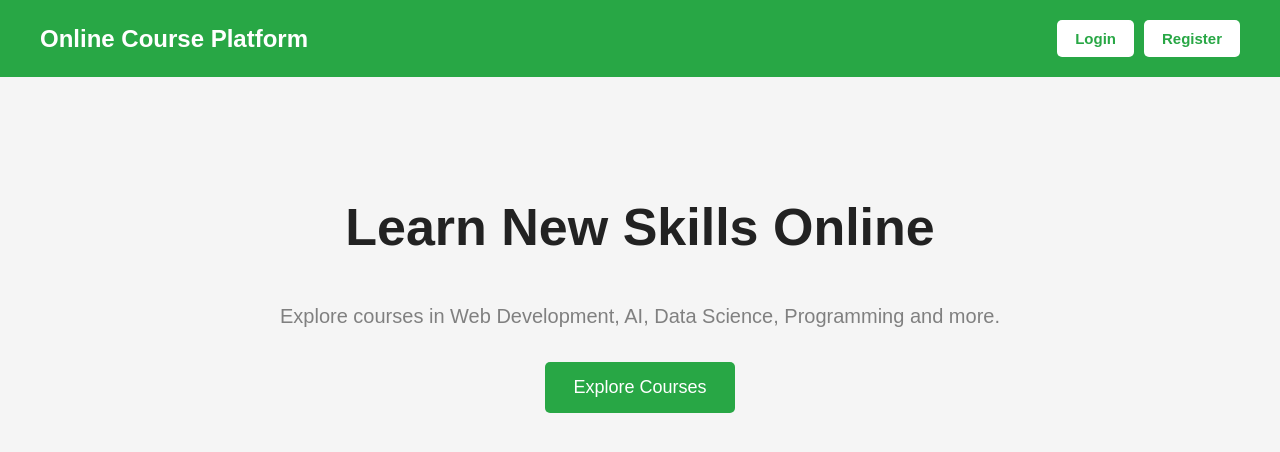
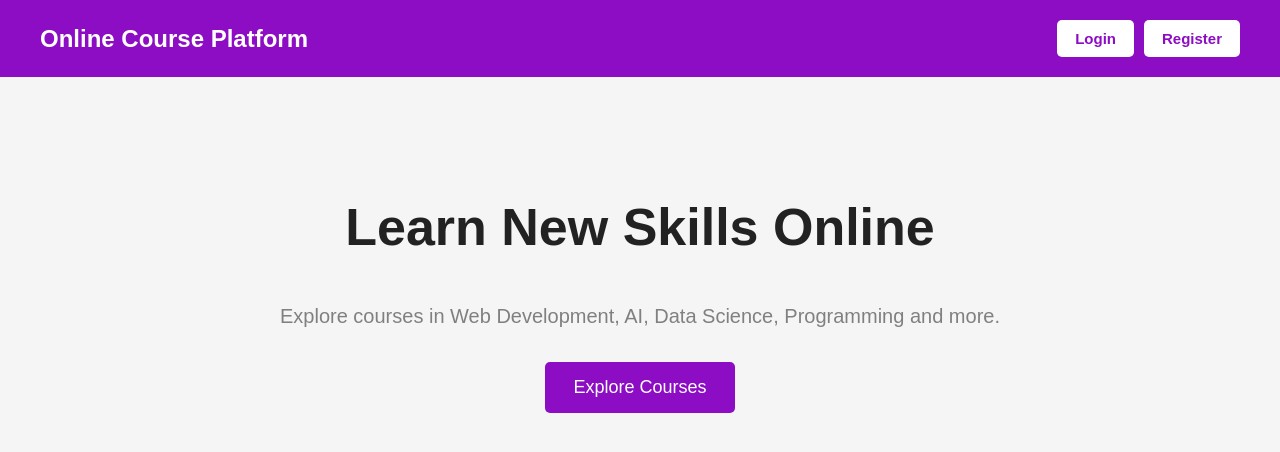
Before and after one commit to Shravya886/synent-task2-online_course_platform-shravya, a React (Create React App) app in the folder client/: page / in a window 1280 px wide. Shown: the top 452 px of the page. Built offline with nearby package versions, Linux system fonts and the light colour scheme.

Commit message:
ui: update overall interface and navigation

```diff
--- a/client/src/App.css
+++ b/client/src/App.css
@@ -11,7 +11,7 @@ body{
   justify-content:space-between;
   align-items:center;
   padding:20px 40px;
-  background:#28a745;
+  background:#8c0dc3;
   color:white;
 }
 
@@ -24,7 +24,7 @@ body{
   padding:10px 18px;
   border:none;
   background:white;
-  color:#28a745;
+  color:#8c0dc3;
   border-radius:5px;
   cursor:pointer;
   font-size:15px;
@@ -60,7 +60,7 @@ body{
   padding:15px 28px;
   font-size:18px;
   border:none;
-  background:#28a745;
+  background:#8c0dc3;
   color:white;
   border-radius:5px;
   cursor:pointer;
@@ -68,7 +68,7 @@ body{
 }
 
 .explore-btn:hover{
-  background:#1e7e34;
+  background:#8c0dc3;
 }
 
 /* Register/Login Forms */
@@ -101,7 +101,7 @@ body{
 
 .form-container button{
   padding:12px;
-  background:#28a745;
+  background:#8c0dc3;
   color:white;
   border:none;
   border-radius:5px;
@@ -110,5 +110,5 @@ body{
 }
 
 .form-container button:hover{
-  background:#1e7e34;
+  background:#8c0dc3;
 }
--- a/client/src/pages/Home.js
+++ b/client/src/pages/Home.js
@@ -1,7 +1,9 @@
 import { Link } from "react-router-dom";
+import { useNavigate } from "react-router-dom";
 import "../App.css";
 
 function Home() {
+  const navigate = useNavigate();
 
   return (
 
@@ -38,7 +40,7 @@ function Home() {
           AI, Data Science, Programming and more.
         </p>
 
-        <button className="explore-btn">
+        <button className="explore-btn" onClick={() => navigate("/courses")}>
           Explore Courses
         </button>
 
--- a/client/src/pages/Login.js
+++ b/client/src/pages/Login.js
@@ -2,6 +2,8 @@ import { useState } from "react";
 import axios from "axios";
 import "../App.css";
 import { useNavigate } from "react-router-dom";
+import { Link } from "react-router-dom";
+
 
 function Login() {
   const navigate = useNavigate();
@@ -84,9 +86,9 @@ function Login() {
           onChange={handleChange}
         />
 
-        <button type="submit">
-          Login
-        </button>
+       <button type="submit" style={{ marginBottom: "10px" }}>
+  Login
+</button>
 
 
         <button
@@ -95,8 +97,10 @@ function Login() {
         >
           Forgot Password?
         </button>
-
-      </form>
+<p>
+  Don't have an account?{" "}
+  <Link to="/register">Register</Link>
+</p>            </form>
 
     </div>
   );
--- a/client/src/pages/Register.js
+++ b/client/src/pages/Register.js
@@ -1,8 +1,12 @@
 import { useState } from "react";
 import axios from "axios";
 import "../App.css";
+import { useNavigate } from "react-router-dom";
+import { Link } from "react-router-dom";
 
 function Register() {
+  const navigate = useNavigate();
+
 
   const [formData, setFormData] = useState({
     name: "",
@@ -73,8 +77,10 @@ function Register() {
         <button type="submit">
           Register
         </button>
-
-      </form>
+<p>
+  Already have an account?{" "}
+  <Link to="/login">Login</Link>
+</p>      </form>
 
     </div>
   );
```
